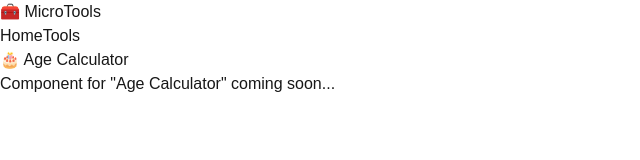
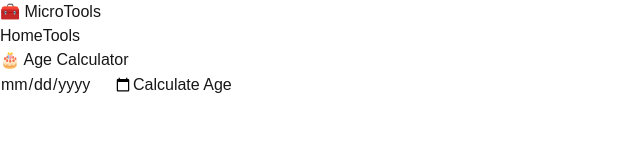
Before and after one commit to meysann/microtools2, a Next.js app: page /tools/age in a window 1280 px wide. Shown: the top 160 px of the page, without its empty margins (0-640 px from the left). Built offline with nearby package versions, Linux system fonts and the light colour scheme.

Commit message:
Add Age Calculator tool with date input and age calculation logic

```diff
--- a/src/app/tools/[slug]/page.tsx
+++ b/src/app/tools/[slug]/page.tsx
@@ -3,6 +3,7 @@ import { notFound } from "next/navigation";
 import BmiCalculator from "@/components/tools/BmiCalculator";
 import WeatherChecker from "@/components/tools/WeatherChecker";
 import IpLookup from "@/components/tools/IpLookup";
+import AgeCalculator from "@/components/tools/AgeCalculator";
 
 type Props = {
   params: { slug: string };
@@ -18,12 +19,16 @@ export default function ToolPage({ params }: Props) {
         {tool.icon} {tool.name}
       </h1>
 
+      {/* Render tool component based on slug */}
       {tool.slug === "bmi" && <BmiCalculator />}
       {tool.slug === "weather" && <WeatherChecker />}
       {tool.slug === "ip-lookup" && <IpLookup />}
-      {!["bmi", "weather", "ip-lookup"].includes(tool.slug) && (
+      {tool.slug === "age" && <AgeCalculator />}
+
+      {/* Fallback if component is not yet created */}
+      {!["bmi", "weather", "ip-lookup", "age"].includes(tool.slug) && (
         <p className="text-gray-500">
-          Component for "{tool.name}" coming soon...
+          Component for <strong>{tool.name}</strong> coming soon...
         </p>
       )}
     </div>
--- /dev/null
+++ b/src/components/tools/AgeCalculator.tsx
@@ -0,0 +1,102 @@
+"use client";
+import { useState } from "react";
+
+export default function AgeCalculator() {
+  const [birthDate, setBirthDate] = useState("");
+  const [results, setResults] = useState<any>(null);
+
+  const calculateAge = () => {
+    if (!birthDate) return setResults(null);
+
+    const birth = new Date(birthDate);
+    const today = new Date();
+
+    // Years / months / days calculation
+    let years = today.getFullYear() - birth.getFullYear();
+    let months = today.getMonth() - birth.getMonth();
+    let days = today.getDate() - birth.getDate();
+
+    if (days < 0) {
+      months--;
+      days += new Date(today.getFullYear(), today.getMonth(), 0).getDate();
+    }
+    if (months < 0) {
+      years--;
+      months += 12;
+    }
+
+    // Total days
+    const ageInDays = Math.floor(
+      (today.getTime() - birth.getTime()) / (1000 * 60 * 60 * 24)
+    );
+
+    // Next birthday
+    const nextBirthday = new Date(
+      today.getFullYear(),
+      birth.getMonth(),
+      birth.getDate()
+    );
+    if (nextBirthday < today) {
+      nextBirthday.setFullYear(today.getFullYear() + 1);
+    }
+
+    const msUntilBirthday = nextBirthday.getTime() - today.getTime();
+    const daysUntilBirthday = Math.ceil(
+      msUntilBirthday / (1000 * 60 * 60 * 24)
+    );
+
+    // Day of week born
+    const dayOfWeekBorn = birth.toLocaleDateString("en-US", {
+      weekday: "long",
+    });
+
+    setResults({
+      years,
+      months,
+      days,
+      ageInDays,
+      nextBirthday: nextBirthday.toDateString(),
+      daysUntilBirthday,
+      dayOfWeekBorn,
+    });
+  };
+
+  return (
+    <div className="space-y-4 max-w-md">
+      <input
+        type="date"
+        value={birthDate}
+        onChange={(e) => setBirthDate(e.target.value)}
+        className="border p-2 rounded w-full"
+      />
+      <button
+        onClick={calculateAge}
+        className="bg-blue-600 text-white px-4 py-2 rounded hover:bg-blue-700"
+      >
+        Calculate Age
+      </button>
+
+      {results && (
+        <div className="bg-gray-50 p-4 rounded shadow space-y-2">
+          <p>
+            <strong>Exact Age:</strong> {results.years} years, {results.months}{" "}
+            months, {results.days} days
+          </p>
+          <p>
+            <strong>Total Days Alive:</strong> {results.ageInDays} days
+          </p>
+          <p>
+            <strong>Born On:</strong> {results.dayOfWeekBorn}
+          </p>
+          <p>
+            <strong>Next Birthday:</strong> {results.nextBirthday}
+          </p>
+          <p>
+            <strong>Days Until Birthday:</strong> {results.daysUntilBirthday}{" "}
+            days
+          </p>
+        </div>
+      )}
+    </div>
+  );
+}
--- a/src/tools.ts
+++ b/src/tools.ts
@@ -15,5 +15,4 @@ export interface Tool {
     { name: "Age Calculator", slug: "age", icon: "🎂" },
     { name: "Timezone Converter", slug: "timezone", icon: "🌍" },
     { name: "Text Summarizer", slug: "summarizer", icon: "🧠" },
-    { name: "IP Info Lookup", slug: "ip-lookup", icon: "🌍" },
   ];
```
